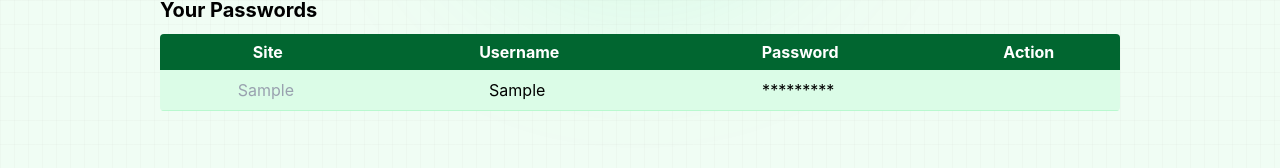
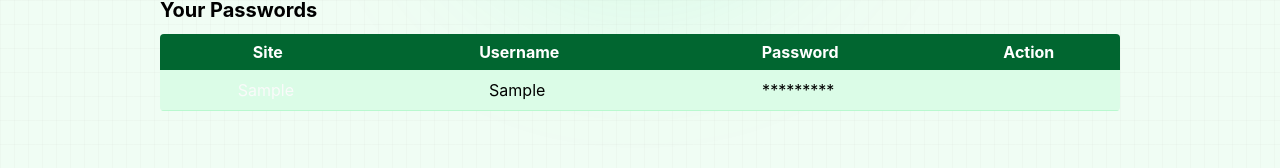
Before and after one commit to virat-pod/passManage, a React (Vite) app: page / in a window 1280 px wide. Both pictures are taken after typing "Sample", "Sample", "Sample123" into the empty fields and a click on the button "Save". Shown: the part 392-560 px from the top of the page. Built offline with nearby package versions, Linux system fonts and the light colour scheme; some icons are missing.

Commit message:
Update manager.jsx

```diff
--- a/src/components/manager.jsx
+++ b/src/components/manager.jsx
@@ -187,7 +187,7 @@ const manager = () => {
                           target="_blank"
                             className="text-blue-300 max-w-[4ch] sm:max-w-none truncate text-[0.9rem] md:text-base">
                             {site} </a> ) : (
-                          <span className="text-gray-400 max-w-[4ch] sm:max-w-none truncate text-[0.9rem] md:text-base">
+                          <span className="text-zinc-50 max-w-[4ch] sm:max-w-none truncate text-[0.9rem] md:text-base">
                               {site}
                                  </span>
                                          )}
```
